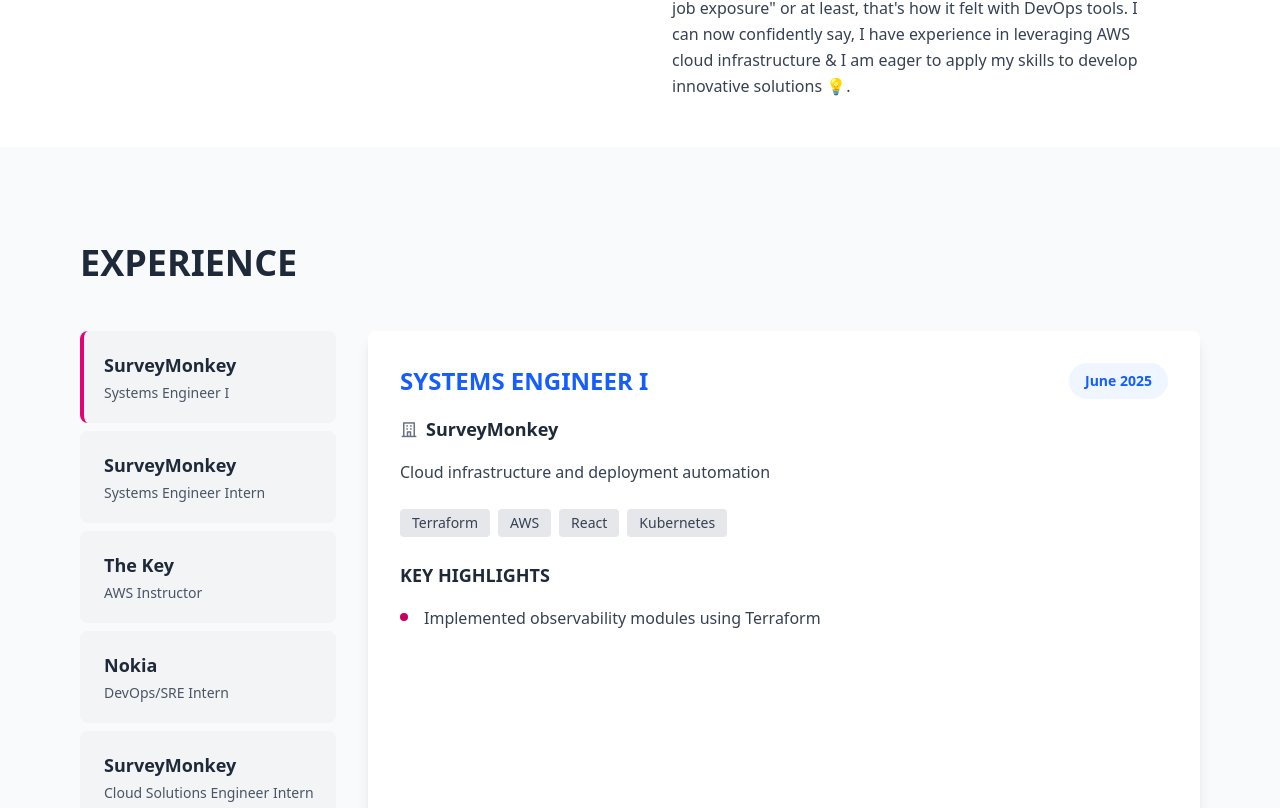
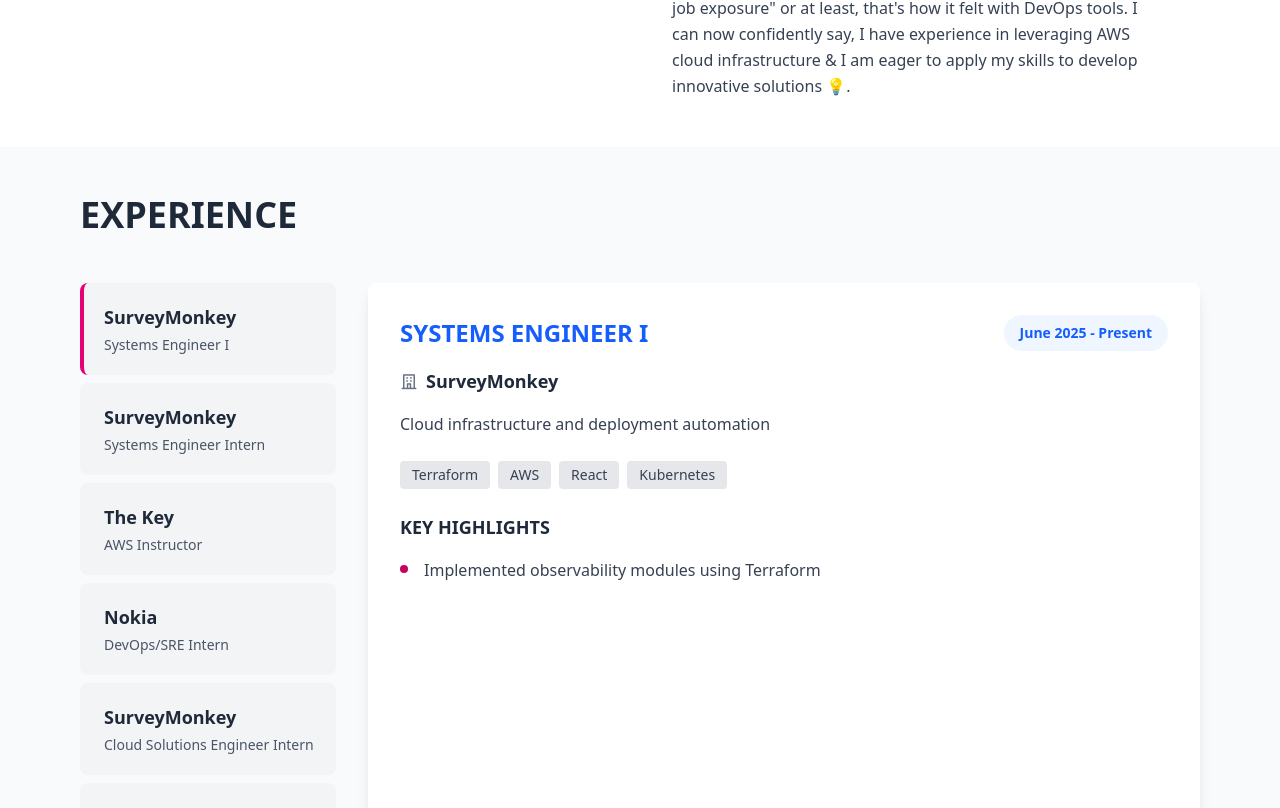
Before and after one commit to coolchigi/AWS, a React (Vite) app in the folder react-app/serverless-resume-react/: page / in a window 1280 px wide. Shown: the part 650-1458 px from the top of the page. Built offline with nearby package versions, Linux system fonts and the light colour scheme; no server answers; a web font is replaced by a local one.

Commit message:
fix: update experience component

```diff
--- a/react-app/serverless-resume-react/src/components/Experience/Experience.tsx
+++ b/react-app/serverless-resume-react/src/components/Experience/Experience.tsx
@@ -16,7 +16,7 @@
     {
       role: "Systems Engineer I",
       company: "SurveyMonkey",
-      period: "June 2025",
+      period: "June 2025 - Present",
       description:
         "Cloud infrastructure and deployment automation",
       tech: ["Terraform", "AWS", "React", "Kubernetes"],
@@ -90,7 +90,7 @@
   ];
 
   return (
-    <section className="min-h-screen px-20 py-24 bg-gray-50" id="experience">
+     <section className="px-20 py-12 bg-gray-50" id="experience">
       <div className="max-w-6xl mx-auto">
         <h2 className="text-4xl font-bold uppercase mb-12 text-gray-800 font-saira">
           Experience
@@ -151,7 +151,7 @@
                   {exp.tech.map((tech, techIndex) => (
                     <span
                       key={techIndex}
-                      className="px-3 py-1 bg-gray-200 text-gray-700 rounded text-sm font-courier"
+                      className="px-3 py-1 bg-gray-200 text-gray-700 rounded text-sm"
                     >
                       {tech}
                     </span>
```
